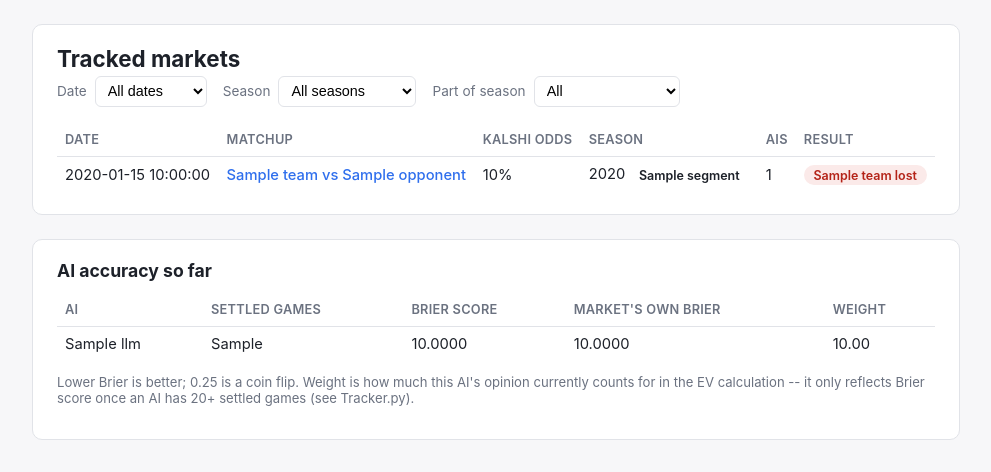
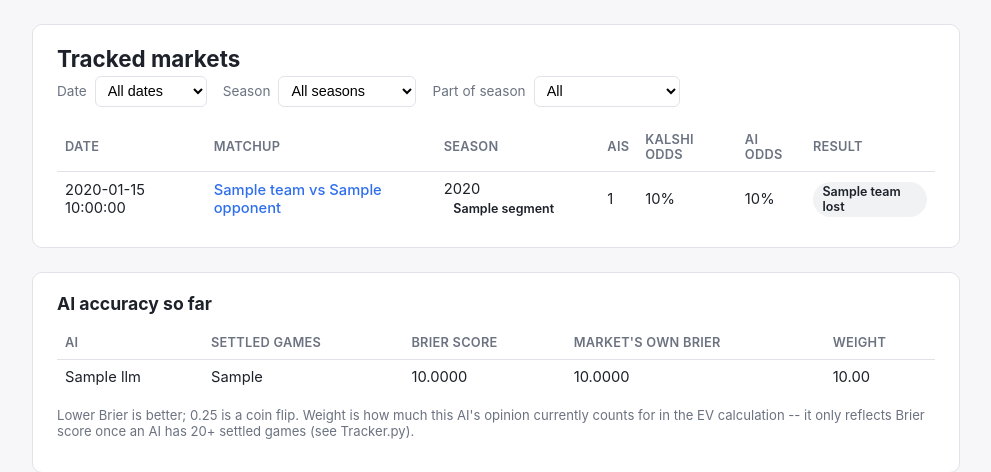
Before and after one commit to huanger2/Kalshi-Project, a FastAPI app: template webapp/templates/markets.html in a window 1280 px wide. Shown: the part 96-568 px from the top of the page, without its empty margins (144-1135 px from the left). Run offline with FastAPI, Linux system fonts and the light colour scheme; the template is opened without the code that fills it: most values are stand-ins (such as "Sample title", 1, 10 or a date in 2020).

Commit message:
Add an AI odds column to the markets table, color-code both odds
Kalshi odds moves to the right, next to a new AI odds column (the
average predicted probability across every AI that priced the game).
Both are now colored green/red by whether that side called the actual
winner (exactly 50% counts as not calling a side, same rule as
direction_accuracy) -- the Result column drops back to neutral styling
since the red/green signal now lives on the odds themselves.

Co-Authored-By: Claude Sonnet 5 <noreply@anthropic.com>

```diff
--- a/webapp/queries.py
+++ b/webapp/queries.py
@@ -28,6 +28,18 @@ def _season_filter(segment: Optional[str], season_year: Optional[str]) -> tuple[
         conditions.append("season_year(game_date) = ?")
         params.append(season_year)
     return (" AND " + " AND ".join(conditions)) if conditions else "", params
+
+
+def _call_correct(prob: Optional[float], outcome: Optional[int]) -> Optional[bool]:
+    """
+    Did a YES-probability call end up matching the outcome? None (no color,
+    not right or wrong) if the game hasn't settled or the call was a flat
+    50/50 -- same "exactly 50% doesn't count as calling a side" rule used
+    by direction_accuracy in ai_stats().
+    """
+    if prob is None or outcome is None or prob == 0.5:
+        return None
+    return (prob > 0.5) == (outcome == 1)
 
 
 def list_games(
@@ -61,7 +73,8 @@ def list_games(
 
     sql = (
         "SELECT ticker, event_ticker, game_date, team, opponent, yes_bid, yes_ask, "
-        "       market_prob, outcome, COUNT(*), segment(game_date), season_year(game_date) "
+        "       market_prob, outcome, COUNT(*), AVG(predicted_prob), "
+        "       segment(game_date), season_year(game_date) "
         "FROM predictions "
         + where
         + "GROUP BY ticker ORDER BY game_date DESC, ticker"
@@ -77,13 +90,16 @@ def list_games(
             "yes_bid": yes_bid,
             "yes_ask": yes_ask,
             "market_prob": market_prob,
+            "ai_prob": ai_prob,
             "outcome": outcome,
             "ai_count": ai_count,
             "segment": seg,
             "season_year": year,
+            "market_correct": _call_correct(market_prob, outcome),
+            "ai_correct": _call_correct(ai_prob, outcome),
         }
         for (ticker, event_ticker, game_date, team, opponent, yes_bid, yes_ask,
-             market_prob, outcome, ai_count, seg, year) in rows
+             market_prob, outcome, ai_count, ai_prob, seg, year) in rows
     ]
 
 
--- a/webapp/static/style.css
+++ b/webapp/static/style.css
@@ -120,6 +120,7 @@ table a:hover { text-decoration: underline; }
     font-weight: 600;
 }
 .pill.pending { background: var(--pending-bg); color: var(--muted); }
+.pill.neutral { background: var(--pending-bg); color: var(--text); }
 .pill.won { background: var(--won-bg); color: var(--won); }
 .pill.lost { background: var(--lost-bg); color: var(--lost); }
 .pill.segment-preseason { background: var(--pending-bg); color: var(--muted); }
@@ -134,6 +135,9 @@ table a:hover { text-decoration: underline; }
 
 .edge-up { color: var(--won); font-weight: 700; }
 .edge-down { color: var(--lost); font-weight: 700; }
+
+.odds-correct { color: var(--won); font-weight: 700; }
+.odds-wrong { color: var(--lost); font-weight: 700; }
 
 .note { color: var(--muted); font-size: 0.82rem; margin-top: 0.75rem; }
 .empty { color: var(--muted); }
--- a/webapp/templates/markets.html
+++ b/webapp/templates/markets.html
@@ -36,9 +36,10 @@
             <tr>
                 <th>Date</th>
                 <th>Matchup</th>
-                <th>Kalshi odds</th>
                 <th>Season</th>
                 <th>AIs</th>
+                <th>Kalshi odds</th>
+                <th>AI odds</th>
                 <th>Result</th>
             </tr>
         </thead>
@@ -47,16 +48,21 @@
             <tr>
                 <td>{{ g.game_date or "?" }}</td>
                 <td><a href="/markets/{{ g.ticker }}">{{ g.team }} vs {{ g.opponent or "?" }}</a></td>
-                <td>{{ (g.market_prob * 100) | round | int }}%</td>
                 <td>{{ g.season_year or "?" }} <span class="pill segment-{{ g.segment }}">{{ g.segment or "?" }}</span></td>
                 <td>{{ g.ai_count }}</td>
+                <td class="{% if g.market_correct == true %}odds-correct{% elif g.market_correct == false %}odds-wrong{% endif %}">
+                    {{ (g.market_prob * 100) | round | int }}%
+                </td>
+                <td class="{% if g.ai_correct == true %}odds-correct{% elif g.ai_correct == false %}odds-wrong{% endif %}">
+                    {% if g.ai_prob is none %}n/a{% else %}{{ (g.ai_prob * 100) | round | int }}%{% endif %}
+                </td>
                 <td>
                     {% if g.outcome is none %}
                         <span class="pill pending">pending</span>
                     {% elif g.outcome == 1 %}
-                        <span class="pill won">{{ g.team }} won</span>
+                        <span class="pill neutral">{{ g.team }} won</span>
                     {% else %}
-                        <span class="pill lost">{{ g.team }} lost</span>
+                        <span class="pill neutral">{{ g.team }} lost</span>
                     {% endif %}
                 </td>
             </tr>
```
Also changed, not shown: tests/test_webapp_queries.py (+19 -0 lines).
